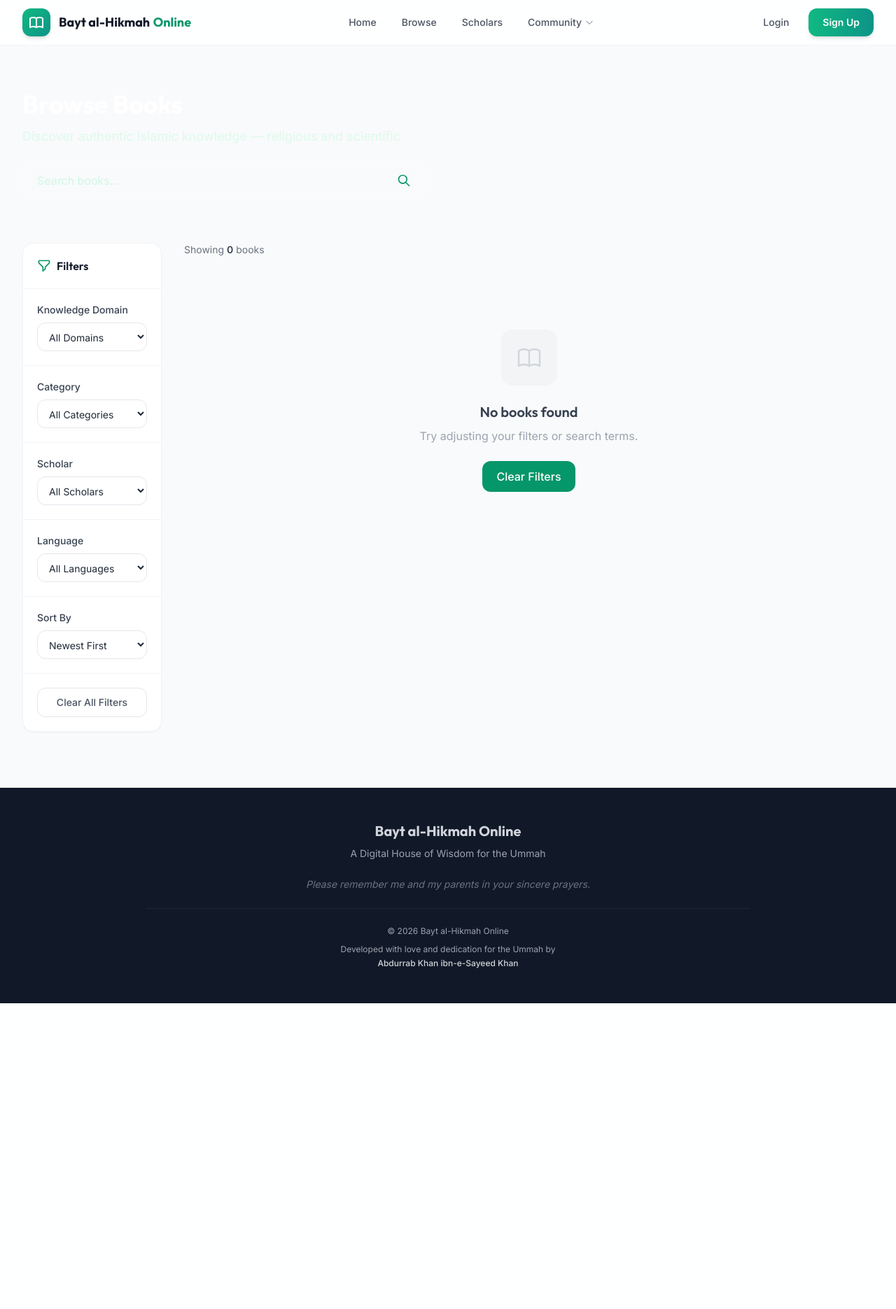
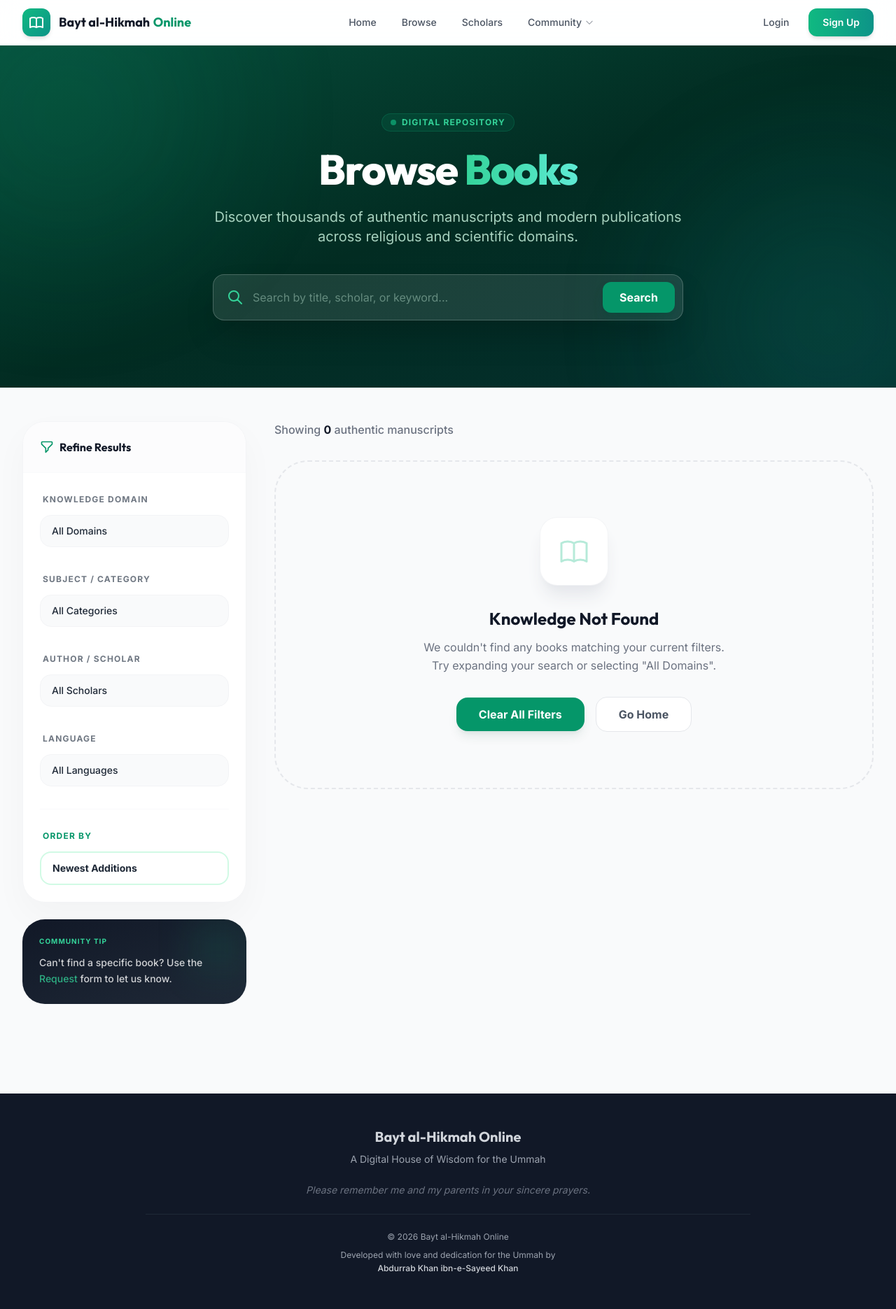
Before and after one commit to AbdurrabKhan198/Digital-Library, a Django app: page /books/ in a window 1280 px wide. Shown: the whole page at 70% size. Before the commit the page ends 1434 px from the top, so only its background shows below. Run offline with Django 5.2, Linux system fonts and the light colour scheme; data that the repository does not hold is empty; some libraries are stand-ins or nearby versions.

Commit message:
bok list html design

```diff
--- a/templates/library/book_list.html
+++ b/templates/library/book_list.html
@@ -4,54 +4,87 @@
 {% block meta_description %}Browse and discover authentic Islamic books across categories like Qur'an, Hadith, Fiqh, Astronomy, Medicine, and more.{% endblock %}
 
 {% block content %}
-<!-- Page Header -->
-<div class="bg-gradient-to-br from-emerald-800 to-teal-900 islamic-pattern py-12 lg:py-16">
-    <div class="max-w-7xl mx-auto px-4 sm:px-6 lg:px-8">
-        <h1 class="font-display font-bold text-3xl lg:text-4xl text-white mb-3">Browse Books</h1>
-        <p class="text-emerald-100/70 text-lg">Discover authentic Islamic knowledge — religious and scientific</p>
+<!-- Premium Page Header -->
+<div class="relative bg-emerald-950 overflow-hidden py-16 lg:py-24">
+    <!-- Decorative Background Elements -->
+    <div class="absolute inset-0 opacity-20 islamic-pattern"></div>
+    <div class="absolute inset-0 bg-gradient-to-br from-emerald-900 via-emerald-950 to-teal-950"></div>
 
-        <!-- Search -->
-        <form action="{% url 'library:search' %}" method="GET" class="mt-6 max-w-xl">
-            <div class="flex items-center bg-white/10 backdrop-blur-sm rounded-xl overflow-hidden border border-white/20 focus-within:border-white/40 transition-all">
+    <!-- Animated Glows -->
+    <div class="absolute -top-24 -left-24 w-96 h-96 bg-emerald-500/20 blur-[120px] rounded-full animate-pulse"></div>
+    <div class="absolute -bottom-24 -right-24 w-96 h-96 bg-teal-500/20 blur-[120px] rounded-full animate-pulse stagger-2"></div>
+
+    <div class="relative max-w-7xl mx-auto px-4 sm:px-6 lg:px-8 text-center">
+        <div class="inline-flex items-center gap-2 px-3 py-1 rounded-full bg-emerald-500/10 border border-emerald-500/20 mb-6 animate-fade-in-up">
+            <span class="w-2 h-2 rounded-full bg-emerald-500 animate-pulse"></span>
+            <span class="text-xs font-bold text-emerald-400 uppercase tracking-widest">Digital Repository</span>
+        </div>
+
+        <h1 class="font-display font-extrabold text-4xl lg:text-6xl text-white mb-6 tracking-tight animate-fade-in-up stagger-1">
+            Browse <span class="text-transparent bg-clip-text bg-gradient-to-r from-emerald-400 to-teal-300">Books</span>
+        </h1>
+
+        <p class="max-w-2xl mx-auto text-emerald-100/80 text-lg lg:text-xl mb-10 leading-relaxed animate-fade-in-up stagger-2">
+            Discover thousands of authentic manuscripts and modern publications across religious and scientific domains.
+        </p>
+
+        <!-- Premium Search Bar -->
+        <div class="max-w-2xl mx-auto animate-fade-in-up stagger-3">
+            <form action="{% url 'library:search' %}" method="GET" class="relative group">
                 <input type="text" name="q" value="{{ current_query }}"
-                       placeholder="Search books..."
-                       class="w-full px-5 py-3 bg-transparent text-white placeholder-emerald-200/50 focus:outline-none">
-                <button type="submit" class="px-5 py-3 text-emerald-600 hover:text-white transition-colors">
-                    <svg class="w-5 h-5" fill="none" stroke="currentColor" viewBox="0 0 24 24">
+                       placeholder="Search by title, scholar, or keyword..."
+                       class="w-full pl-14 pr-32 py-4 sm:py-5 bg-white/10 backdrop-blur-xl border border-white/20 rounded-2xl text-white placeholder-emerald-100/40 focus:outline-none focus:ring-4 focus:ring-emerald-500/20 focus:border-emerald-500/50 transition-all shadow-2xl">
+
+                <div class="absolute left-5 top-1/2 -translate-y-1/2 text-emerald-400 group-focus-within:text-emerald-300 transition-colors">
+                    <svg class="w-6 h-6" fill="none" stroke="currentColor" viewBox="0 0 24 24">
                         <path stroke-linecap="round" stroke-linejoin="round" stroke-width="2" d="M21 21l-6-6m2-5a7 7 0 11-14 0 7 7 0 0114 0z"></path>
                     </svg>
+                </div>
+
+                <div class="absolute right-3 top-1/2 -translate-y-1/2 flex items-center gap-2">
+                    <button type="submit" class="hidden sm:block px-6 py-2.5 bg-emerald-600 hover:bg-emerald-500 text-white font-bold rounded-xl transition-all shadow-lg shadow-emerald-900/40 active:scale-95">
+                        Search
+                    </button>
+                    <button type="submit" class="sm:hidden p-2.5 bg-emerald-600 rounded-xl text-white">
+                        <svg class="w-5 h-5" fill="none" stroke="currentColor" viewBox="0 0 24 24"><path stroke-linecap="round" stroke-linejoin="round" stroke-width="2.5" d="M21 21l-6-6m2-5a7 7 0 11-14 0 7 7 0 0114 0z"></path></svg>
                     </button>
                 </div>
             </form>
         </div>
     </div>
+</div>
 
-<div class="max-w-7xl mx-auto px-4 sm:px-6 lg:px-8 py-8 lg:py-12">
-    <div class="flex flex-col lg:flex-row gap-8">
-        <!-- ===== FILTERS SIDEBAR ===== -->
-        <aside class="lg:w-72 shrink-0">
-            <div class="lg:sticky lg:top-24">
+<!-- Main Content Area -->
+<div class="max-w-7xl mx-auto px-4 sm:px-6 lg:px-8 py-12">
+    <div class="flex flex-col lg:flex-row gap-10">
+
+        <!-- ===== ENHANCED FILTERS SIDEBAR ===== -->
+        <aside class="lg:w-80 shrink-0">
+            <div class="lg:sticky lg:top-24 space-y-6">
                 <form method="GET" action="{% url 'library:book_list' %}" id="filter-form">
-                    <!-- Keep search query if any -->
-                    {% if current_query %}
-                    <input type="hidden" name="q" value="{{ current_query }}">
-                    {% endif %}
+                    {% if current_query %}<input type="hidden" name="q" value="{{ current_query }}">{% endif %}
 
-                    <div class="bg-white rounded-2xl border border-gray-100 shadow-sm overflow-hidden">
-                        <div class="p-5 border-b border-gray-100">
-                            <h3 class="font-display font-semibold text-gray-900 flex items-center gap-2">
+                    <div class="bg-white rounded-[2rem] border border-gray-100 shadow-[0_20px_50px_rgba(0,0,0,0.03)] overflow-hidden">
+                        <div class="p-6 border-b border-gray-50 bg-gray-50/50">
+                            <h3 class="font-display font-bold text-gray-900 flex items-center justify-between">
+                                <span class="flex items-center gap-2">
                                     <svg class="w-5 h-5 text-emerald-600" fill="none" stroke="currentColor" viewBox="0 0 24 24">
                                         <path stroke-linecap="round" stroke-linejoin="round" stroke-width="2" d="M3 4a1 1 0 011-1h16a1 1 0 011 1v2.586a1 1 0 01-.293.707l-6.414 6.414a1 1 0 00-.293.707V17l-4 4v-6.586a1 1 0 00-.293-.707L3.293 7.293A1 1 0 013 6.586V4z"></path>
                                     </svg>
-                                Filters
+                                    Refine Results
+                                </span>
+                                {% if current_domain or current_category or current_scholar or current_language %}
+                                <a href="{% url 'library:book_list' %}" class="text-[10px] font-bold text-emerald-600 uppercase tracking-widest hover:text-emerald-800 transition-colors">Reset</a>
+                                {% endif %}
                             </h3>
                         </div>
 
-                        <!-- Knowledge Domain Filter -->
-                        <div class="p-5 border-b border-gray-100">
-                            <label class="block text-sm font-medium text-gray-700 mb-2">Knowledge Domain</label>
+                        <div class="p-6 space-y-8">
+                            <!-- Knowledge Domain -->
+                            <div class="space-y-3">
+                                <label class="text-xs font-bold text-gray-600/80 uppercase tracking-widest px-1">Knowledge Domain</label>
                                 <select name="domain" onchange="this.form.submit()"
-                                    class="w-full px-3 py-2.5 rounded-xl border border-gray-200 text-sm focus:border-emerald-500 focus:ring-2 focus:ring-emerald-200 bg-white transition-all">
+                                        class="w-full px-4 py-3 bg-gray-50 border border-gray-100 rounded-2xl text-sm font-medium focus:ring-4 focus:ring-emerald-500/10 focus:border-emerald-500 transition-all appearance-none cursor-pointer">
                                     <option value="">All Domains</option>
                                     {% for dom in knowledge_domains %}
                                     <option value="{{ dom.slug }}" {% if current_domain == dom.slug %}selected{% endif %}>{{ dom.name }}</option>
@@ -59,25 +92,25 @@
                                 </select>
                             </div>
 
-                        <!-- Category Filter -->
-                        <div class="p-5 border-b border-gray-100">
-                            <label class="block text-sm font-medium text-gray-700 mb-2">Category</label>
+                            <!-- Category -->
+                            <div class="space-y-3">
+                                <label class="text-xs font-bold text-gray-600/80 uppercase tracking-widest px-1">Subject / Category</label>
                                 <select name="category" onchange="this.form.submit()"
-                                    class="w-full px-3 py-2.5 rounded-xl border border-gray-200 text-sm focus:border-emerald-500 focus:ring-2 focus:ring-emerald-200 bg-white transition-all">
+                                        class="w-full px-4 py-3 bg-gray-50 border border-gray-100 rounded-2xl text-sm font-medium focus:ring-4 focus:ring-emerald-500/10 focus:border-emerald-500 transition-all appearance-none cursor-pointer">
                                     <option value="">All Categories</option>
                                     {% for cat in categories %}
                                     <option value="{{ cat.slug }}" {% if current_category == cat.slug %}selected{% endif %}>
-                                    {{ cat.name }}{% if cat.knowledge_domain %} ({{ cat.knowledge_domain.name|truncatewords:2 }}){% endif %}
+                                        {{ cat.name }} ({{ cat.knowledge_domain.name|truncatewords:1 }})
                                     </option>
                                     {% endfor %}
                                 </select>
                             </div>
 
-                        <!-- Scholar Filter -->
-                        <div class="p-5 border-b border-gray-100">
-                            <label class="block text-sm font-medium text-gray-700 mb-2">Scholar</label>
+                            <!-- Scholar -->
+                            <div class="space-y-3">
+                                <label class="text-xs font-bold text-gray-600/80 uppercase tracking-widest px-1">Author / Scholar</label>
                                 <select name="scholar" onchange="this.form.submit()"
-                                    class="w-full px-3 py-2.5 rounded-xl border border-gray-200 text-sm focus:border-emerald-500 focus:ring-2 focus:ring-emerald-200 bg-white transition-all">
+                                        class="w-full px-4 py-3 bg-gray-50 border border-gray-100 rounded-2xl text-sm font-medium focus:ring-4 focus:ring-emerald-500/10 focus:border-emerald-500 transition-all appearance-none cursor-pointer">
                                     <option value="">All Scholars</option>
                                     {% for s in scholars %}
                                     <option value="{{ s.slug }}" {% if current_scholar == s.slug %}selected{% endif %}>{{ s.name }}</option>
@@ -85,11 +118,11 @@
                                 </select>
                             </div>
 
-                        <!-- Language Filter -->
-                        <div class="p-5 border-b border-gray-100">
-                            <label class="block text-sm font-medium text-gray-700 mb-2">Language</label>
+                            <!-- Language -->
+                            <div class="space-y-3">
+                                <label class="text-xs font-bold text-gray-600/80 uppercase tracking-widest px-1">Language</label>
                                 <select name="language" onchange="this.form.submit()"
-                                    class="w-full px-3 py-2.5 rounded-xl border border-gray-200 text-sm focus:border-emerald-500 focus:ring-2 focus:ring-emerald-200 bg-white transition-all">
+                                        class="w-full px-4 py-3 bg-gray-50 border border-gray-100 rounded-2xl text-sm font-medium focus:ring-4 focus:ring-emerald-500/10 focus:border-emerald-500 transition-all appearance-none cursor-pointer">
                                     <option value="">All Languages</option>
                                     {% for lang in languages %}
                                     <option value="{{ lang.id }}" {% if current_language == lang.id|stringformat:"d" %}selected{% endif %}>{{ lang.name }}</option>
@@ -98,67 +131,83 @@
                             </div>
 
                             <!-- Sort -->
-                        <div class="p-5 border-b border-gray-100">
-                            <label class="block text-sm font-medium text-gray-700 mb-2">Sort By</label>
+                            <div class="space-y-3 border-t border-gray-50 pt-6">
+                                <label class="text-xs font-bold text-emerald-600 uppercase tracking-widest px-1">Order By</label>
                                 <select name="sort" onchange="this.form.submit()"
-                                    class="w-full px-3 py-2.5 rounded-xl border border-gray-200 text-sm focus:border-emerald-500 focus:ring-2 focus:ring-emerald-200 bg-white transition-all">
-                                <option value="-created_at" {% if current_sort == '-created_at' %}selected{% endif %}>Newest First</option>
-                                <option value="created_at" {% if current_sort == 'created_at' %}selected{% endif %}>Oldest First</option>
-                                <option value="-downloads" {% if current_sort == '-downloads' %}selected{% endif %}>Most Downloads</option>
-                                <option value="-views" {% if current_sort == '-views' %}selected{% endif %}>Most Views</option>
-                                <option value="title" {% if current_sort == 'title' %}selected{% endif %}>Title (A-Z)</option>
-                                <option value="-title" {% if current_sort == '-title' %}selected{% endif %}>Title (Z-A)</option>
+                                        class="w-full px-4 py-3 bg-white border-2 border-emerald-100 rounded-2xl text-sm font-bold focus:ring-0 focus:border-emerald-500 transition-all appearance-none cursor-pointer">
+                                    <option value="-created_at" {% if current_sort == '-created_at' %}selected{% endif %}>Newest Additions</option>
+                                    <option value="-downloads" {% if current_sort == '-downloads' %}selected{% endif %}>Most Downloaded</option>
+                                    <option value="-views" {% if current_sort == '-views' %}selected{% endif %}>Most Viewed</option>
+                                    <option value="title" {% if current_sort == 'title' %}selected{% endif %}>Alphabetical (A-Z)</option>
                                 </select>
                             </div>
-
-                        <!-- Clear Filters -->
-                        <div class="p-5">
-                            <a href="{% url 'library:book_list' %}"
-                               class="block text-center px-4 py-2.5 rounded-xl border border-gray-200 text-sm font-medium text-gray-600 hover:bg-gray-50 transition-all">
-                                Clear All Filters
-                            </a>
                         </div>
                     </div>
                 </form>
+
+                <!-- Helpful Tip -->
+                <div class="p-6 bg-gradient-to-br from-gray-900 to-gray-800 rounded-[2rem] text-white overflow-hidden relative group">
+                    <div class="absolute top-0 right-0 w-20 h-20 bg-emerald-500/10 blur-xl group-hover:bg-emerald-500/20 transition-all"></div>
+                    <p class="text-[10px] font-bold text-emerald-400 uppercase tracking-widest mb-3">Community Tip</p>
+                    <p class="text-sm font-medium leading-relaxed opacity-80">
+                        Can't find a specific book? Use the <a href="{% url 'library:feedback' %}" class="text-emerald-400 hover:underline">Request</a> form to let us know.
+                    </p>
+                </div>
             </div>
         </aside>
 
-        <!-- ===== BOOK GRID ===== -->
+        <!-- ===== BOOK GRID SECTION ===== -->
         <div class="flex-1 min-w-0">
-            <!-- Results count -->
-            <div class="flex items-center justify-between mb-6">
-                <p class="text-sm text-gray-500">
-                    Showing <span class="font-semibold text-gray-700">{{ page_obj.paginator.count }}</span> book{{ page_obj.paginator.count|pluralize }}
-                    {% if current_domain %}
-                    <span class="ml-1 inline-flex items-center gap-1 px-2 py-0.5 bg-emerald-50 text-emerald-700 text-xs rounded-full font-medium">
-                        {{ current_domain }}
-                        <a href="{% url 'library:book_list' %}" class="hover:text-emerald-900">×</a>
-                    </span>
-                    {% endif %}
+            <!-- Grid Header -->
+            <div class="flex flex-col sm:flex-row sm:items-center justify-between gap-4 mb-8">
+                <div>
+                    <p class="text-gray-500 font-medium">
+                        Showing <span class="text-gray-900 font-bold">{{ page_obj.paginator.count }}</span> authentic manuscripts
+                        {% if current_domain %} in <span class="text-emerald-700 font-bold">{{ current_domain|title }}</span>{% endif %}
                     </p>
                 </div>
 
+                {% if current_domain or current_category or current_scholar or current_language %}
+                <div class="flex flex-wrap gap-2">
+                    <a href="{% url 'library:book_list' %}" class="inline-flex items-center gap-2 px-4 py-1.5 bg-gray-100 hover:bg-gray-200 text-gray-600 text-xs font-bold rounded-full transition-all">
+                        Clear Filters
+                        <svg class="w-3.5 h-3.5" fill="none" stroke="currentColor" viewBox="0 0 24 24"><path stroke-linecap="round" stroke-linejoin="round" stroke-width="2.5" d="M6 18L18 6M6 6l12 12"></path></svg>
+                    </a>
+                </div>
+                {% endif %}
+            </div>
+
             {% if books %}
-            <div class="grid grid-cols-1 sm:grid-cols-2 xl:grid-cols-3 gap-6">
+            <div class="grid grid-cols-1 sm:grid-cols-2 xl:grid-cols-3 gap-8">
                 {% for book in books %}
+                <div class="animate-fade-in-up" style="animation-delay: {{ forloop.counter|add:2 }}00ms">
                     {% include "library/includes/book_card.html" with book=book %}
+                </div>
                 {% endfor %}
             </div>
 
+            <div class="mt-16">
                 {% include "library/includes/pagination.html" %}
+            </div>
+
             {% else %}
-            <!-- Empty State -->
-            <div class="text-center py-20">
-                <div class="w-20 h-20 mx-auto mb-6 bg-gray-100 rounded-2xl flex items-center justify-center">
-                    <svg class="w-10 h-10 text-gray-300" fill="none" stroke="currentColor" viewBox="0 0 24 24">
+            <!-- Enhanced Empty State -->
+            <div class="bg-gray-50 rounded-[3rem] text-center py-20 px-8 border-2 border-dashed border-gray-200">
+                <div class="w-24 h-24 mx-auto mb-8 bg-white rounded-3xl flex items-center justify-center shadow-xl shadow-gray-200 ring-1 ring-gray-100">
+                    <svg class="w-12 h-12 text-emerald-500/30" fill="none" stroke="currentColor" viewBox="0 0 24 24">
                         <path stroke-linecap="round" stroke-linejoin="round" stroke-width="1.5" d="M12 6.253v13m0-13C10.832 5.477 9.246 5 7.5 5S4.168 5.477 3 6.253v13C4.168 18.477 5.754 18 7.5 18s3.332.477 4.5 1.253m0-13C13.168 5.477 14.754 5 16.5 5c1.747 0 3.332.477 4.5 1.253v13C19.832 18.477 18.247 18 16.5 18c-1.746 0-3.332.477-4.5 1.253"></path>
                     </svg>
                 </div>
-                <h3 class="font-display font-semibold text-xl text-gray-700 mb-2">No books found</h3>
-                <p class="text-gray-400 mb-6">Try adjusting your filters or search terms.</p>
-                <a href="{% url 'library:book_list' %}" class="inline-flex items-center gap-2 px-5 py-2.5 bg-emerald-600 text-white font-medium rounded-xl hover:bg-emerald-700 transition-colors">
-                    Clear Filters
+                <h3 class="font-display font-bold text-2xl text-gray-900 mb-3">Knowledge Not Found</h3>
+                <p class="max-w-md mx-auto text-gray-500 mb-8 leading-relaxed">We couldn't find any books matching your current filters. Try expanding your search or selecting "All Domains".</p>
+                <div class="flex items-center justify-center gap-4">
+                    <a href="{% url 'library:book_list' %}" class="px-8 py-3 bg-emerald-600 hover:bg-emerald-700 text-white font-bold rounded-2xl transition-all shadow-lg shadow-emerald-900/10 active:scale-95">
+                        Clear All Filters
                     </a>
+                    <a href="{% url 'library:home' %}" class="px-8 py-3 bg-white border border-gray-200 text-gray-600 font-bold rounded-2xl hover:bg-gray-50 transition-all">
+                        Go Home
+                    </a>
+                </div>
             </div>
             {% endif %}
         </div>
```
Lines whose indentation alone changed are shown as unchanged.
